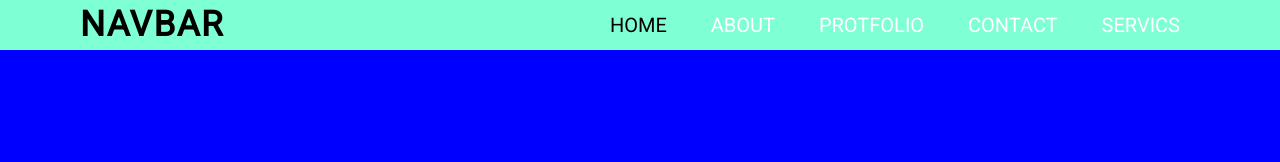
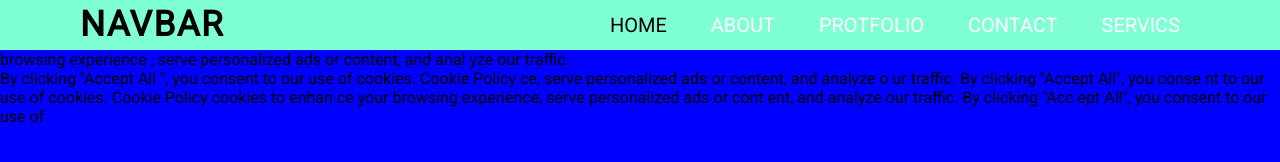
Before and after one commit to Omega-twig/navbar, a plain HTML site: page index.html in a window 1280 px wide. Shown: the top 162 px of the page. Drawn offline with Linux system fonts and the light colour scheme.

Commit message:
Update index.html

```diff
--- a/index.html
+++ b/index.html
@@ -26,6 +26,16 @@
                 <li><a href="">contact</a></li>
                 <li><a href="">servics</a></li>
             </ul>
-    <nav>
+    </nav>
+    <p>browsing experience
+        , serve personalized ads or content, and anal
+        yze our traffic. By clicking "Accept All
+        ", you consent to our use of cookies. Cookie Policy
+        ce, serve personalized ads or content, and analyze o
+        ur traffic. By clicking "Accept All", you conse
+        nt to our use of cookies. Cookie Policy cookies to enhan
+        ce your browsing experience, serve personalized ads or cont
+        ent, and analyze our traffic. By clicking "Acc
+        ept All", you consent to our use of</p>
 </body>
 </html>
```
